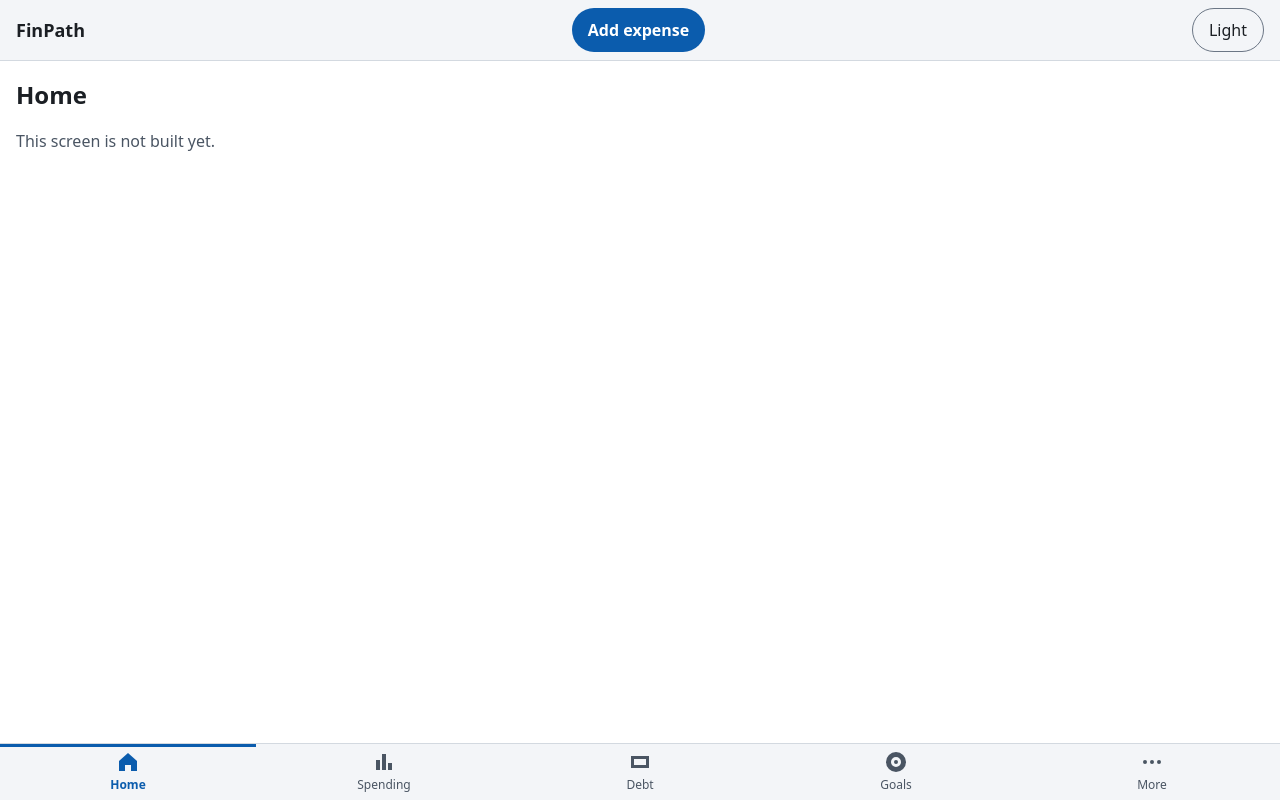
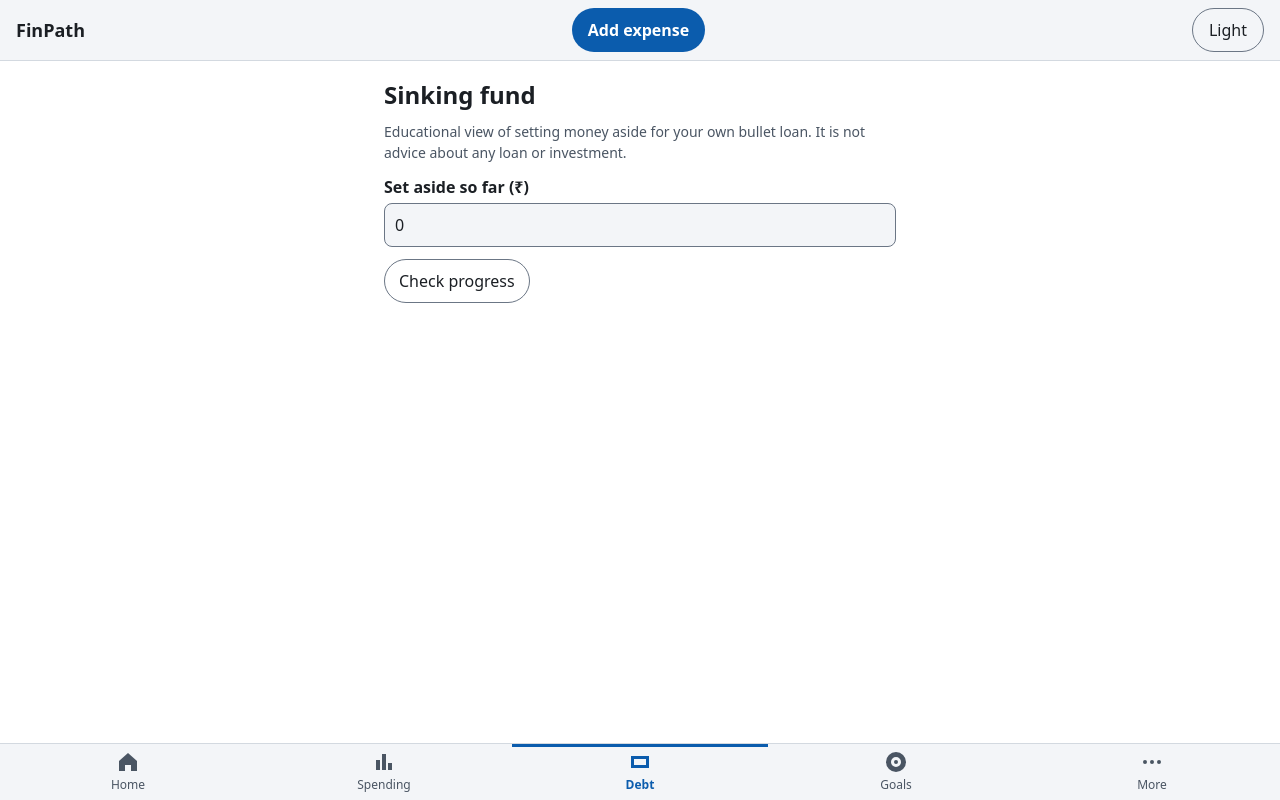
Before and after one commit to infinitysank322/finpath, an Angular app in the folder web/: page /debt/loans/1/sinking-fund in a window 1280 px wide. Before the commit this address led to /home. Built offline with nearby package versions, Linux system fonts and the light colour scheme.

Commit message:
FR-16: T60 sinking-fund card for bullet loans (380 px dark verified)
Co-Authored-By: Claude Sonnet 5.5 <noreply@anthropic.com>
Claude-Session: https://claude.ai/code/session_019PNtjmXREVFzw4xr4iAPUG

```diff
--- a/web/src/app/app.routes.ts
+++ b/web/src/app/app.routes.ts
@@ -15,6 +15,7 @@ export const routes: Routes = [
   { path: 'debt/payoff', loadComponent: () => import('./debt/payoff.component').then((m) => m.PayoffComponent), title: 'Payoff timeline - FinPath' },
   { path: 'debt/loans/:id/interest', loadComponent: () => import('./debt/loan-interest.component').then((m) => m.LoanInterestComponent), title: 'Principal vs interest - FinPath' },
   { path: 'debt/loans/:id/prepay', loadComponent: () => import('./debt/prepay.component').then((m) => m.PrepayComponent), title: 'Prepayment simulator - FinPath' },
+  { path: 'debt/loans/:id/sinking-fund', loadComponent: () => import('./debt/sinking-fund.component').then((m) => m.SinkingFundComponent), title: 'Sinking fund - FinPath' },
   { path: 'debt/emi-guard', loadComponent: () => import('./debt/emi-guard.component').then((m) => m.EmiGuardComponent), title: 'EMI to income - FinPath' },
   { path: 'debt', loadComponent: page, title: 'Debt - FinPath', data: { heading: 'Debt' } },
   { path: 'goals', loadComponent: page, title: 'Goals - FinPath', data: { heading: 'Goals' } },
--- /dev/null
+++ b/web/src/app/debt/sinking-fund-api.service.ts
@@ -0,0 +1,17 @@
+import { HttpClient, HttpParams } from '@angular/common/http';
+import { Injectable, inject } from '@angular/core';
+import { Observable } from 'rxjs';
+import { API_BASE } from '../expense/expense-api.service';
+import { SinkingFundView } from './sinking-fund.models';
+
+/** HTTP edge for the bullet-loan sinking fund (FR-16). Returns API values untouched. */
+@Injectable({ providedIn: 'root' })
+export class SinkingFundApiService {
+  private readonly http = inject(HttpClient);
+  private readonly base = inject(API_BASE);
+
+  status(id: string, savedPaise: number): Observable<SinkingFundView> {
+    const params = new HttpParams().set('savedPaise', savedPaise);
+    return this.http.get<SinkingFundView>(`${this.base}/loans/${encodeURIComponent(id)}/sinking-fund`, { params });
+  }
+}
--- /dev/null
+++ b/web/src/app/debt/sinking-fund-format.ts
@@ -0,0 +1,15 @@
+import { SinkingFundStatus } from './sinking-fund.models';
+
+/** Words for the API's verdict, so colour is never the only signal. */
+export function statusText(s: SinkingFundStatus): string {
+  switch (s) {
+    case 'FUNDED':
+      return 'Fully funded';
+    case 'ON_TRACK':
+      return 'On track';
+    case 'BEHIND':
+      return 'Behind schedule';
+    case 'PAST_DUE':
+      return 'Past the due date';
+  }
+}
--- /dev/null
+++ b/web/src/app/debt/sinking-fund.component.html
@@ -0,0 +1,41 @@
+<h1>Sinking fund</h1>
+<p class="edu">Educational view of setting money aside for your own bullet loan. It is not advice about any loan or investment.</p>
+
+<form (submit)="$event.preventDefault(); load()">
+  <label for="saved">Set aside so far (₹)</label>
+  <input id="saved" inputmode="decimal" autocomplete="off" [value]="saved()" (input)="saved.set($any($event.target).value)" />
+  <button type="submit" class="btn" [disabled]="loading()">Check progress</button>
+</form>
+
+@if (error()) {
+  <p class="error" role="alert">{{ error() }}</p>
+}
+@if (loading()) {
+  <p class="muted" role="status">Checking the fund...</p>
+}
+@if (fund(); as f) {
+  <section class="card" [class.behind]="f.behindSchedule" aria-label="Sinking fund status">
+    <p class="state" data-f="state">{{ label(f.status) }}</p>
+    @if (f.outstandingPaise > 0) {
+      <progress [value]="savedPaise()" [max]="f.outstandingPaise" aria-label="Set aside against the amount due"></progress>
+    }
+    <p class="small" data-f="progress">{{ fmt(savedPaise()) }} set aside of {{ fmt(f.outstandingPaise) }} due</p>
+    <dl>
+      <div><dt>Set aside each cycle</dt><dd data-f="per-cycle">{{ fmt(f.setAsidePerCyclePaise) }}</dd></div>
+      <div><dt>Cycles remaining</dt><dd data-f="cycles">{{ f.cyclesRemaining }}</dd></div>
+      <div><dt>Final cycle amount</dt><dd data-f="final">{{ fmt(f.finalCycleAmountPaise) }}</dd></div>
+      <div><dt>Expected set aside by now</dt><dd data-f="expected">{{ fmt(f.expectedSavedByNowPaise) }}</dd></div>
+      @if (f.catchUpPaise > 0) {
+        <div><dt>Catch-up needed now</dt><dd data-f="catch-up">{{ fmt(f.catchUpPaise) }}</dd></div>
+      }
+    </dl>
+  </section>
+  <section aria-label="Assumptions" class="assumptions">
+    <h2>Assumptions</h2>
+    <ul>
+      <li>The amount set aside is the figure you typed; nothing about your savings is stored.</li>
+      <li>The schedule is a straight line from when the loan was recorded to its due date.</li>
+      <li>This is an educational projection, not advice about any loan or investment.</li>
+    </ul>
+  </section>
+}
--- /dev/null
+++ b/web/src/app/debt/sinking-fund.component.ts
@@ -0,0 +1,59 @@
+import { HttpErrorResponse } from '@angular/common/http';
+import { ChangeDetectionStrategy, Component, inject, signal } from '@angular/core';
+import { ActivatedRoute } from '@angular/router';
+import { errorMessage } from '../plan/plan-format';
+import { exactInr } from './loan-interest-format';
+import { rupeesToPaise } from './prepay-format';
+import { SinkingFundApiService } from './sinking-fund-api.service';
+import { statusText } from './sinking-fund-format';
+import { SinkingFundView } from './sinking-fund.models';
+
+@Component({
+  selector: 'app-sinking-fund',
+  standalone: true,
+  changeDetection: ChangeDetectionStrategy.OnPush,
+  templateUrl: './sinking-fund.component.html',
+  styleUrl: './sinking-fund.css',
+})
+export class SinkingFundComponent {
+  private readonly api = inject(SinkingFundApiService);
+  private readonly id = inject(ActivatedRoute).snapshot.paramMap.get('id') ?? '';
+  /** Every figure shown is exact to the paise and comes from the API. */
+  readonly fmt = exactInr;
+  readonly label = statusText;
+
+  readonly saved = signal('0');
+  /** The paise the user typed, echoed beside the API's figures; no arithmetic on it. */
+  readonly savedPaise = signal(0);
+  readonly fund = signal<SinkingFundView | null>(null);
+  readonly loading = signal(false);
+  readonly error = signal('');
+
+  load(): void {
+    if (this.loading()) return;
+    const paise = rupeesToPaise(this.saved());
+    if (paise === null) {
+      this.error.set('Enter the amount set aside in rupees, for example 50000.');
+      this.fund.set(null);
+      return;
+    }
+    this.loading.set(true);
+    this.error.set('');
+    this.api.status(this.id, paise).subscribe({
+      next: (f) => {
+        this.savedPaise.set(paise);
+        this.fund.set(f);
+        this.loading.set(false);
+      },
+      error: (e: HttpErrorResponse) => {
+        this.fund.set(null);
+        this.loading.set(false);
+        this.error.set(
+          e.status === 400
+            ? 'A sinking fund applies only to a bullet loan with a due date.'
+            : errorMessage(e.status, 'Checking the fund'),
+        );
+      },
+    });
+  }
+}
--- /dev/null
+++ b/web/src/app/debt/sinking-fund.css
@@ -0,0 +1,19 @@
+:host { display: block; max-width: 32rem; margin: 0 auto; }
+h1 { margin: 0 0 .5rem; font-size: 1.5rem; }
+h2 { margin: 1rem 0 .5rem; font-size: 1rem; color: var(--fp-text-muted); }
+.edu, .small { font-size: .875rem; }
+.edu { color: var(--fp-text-muted); margin: 0 0 .75rem; }
+label { display: block; margin-top: .75rem; font-weight: 600; }
+input { display: block; width: 100%; min-height: 44px; margin-top: .25rem; padding: 0 .625rem; box-sizing: border-box; font: inherit; color: var(--fp-text); background: var(--fp-surface); border: 1px solid var(--fp-border-strong); border-radius: 8px; }
+.card { margin-top: 1rem; padding: .75rem; background: var(--fp-surface); border: 1px solid var(--fp-border); border-radius: 12px; }
+.card.behind { border-color: var(--fp-warn-bar); border-width: 2px; border-left-width: 6px; }
+.state { margin: 0 0 .5rem; font-weight: 700; }
+progress { display: block; width: 100%; height: 12px; accent-color: var(--fp-primary); }
+dl { margin: .75rem 0 0; }
+dl div { display: flex; justify-content: space-between; gap: .75rem; padding: .375rem 0; border-bottom: 1px solid var(--fp-border); }
+dt { color: var(--fp-text-muted); }
+dd { margin: 0; text-align: right; font-weight: 600; }
+.assumptions ul { margin: 0; padding-left: 1.25rem; }
+.error { margin: .5rem 0 0; border-left: 4px solid; padding-left: .5rem; }
+.muted { color: var(--fp-text-muted); }
+.btn { min-height: 44px; padding: 0 .875rem; margin-top: .75rem; border: 1px solid var(--fp-border-strong); border-radius: 22px; background: transparent; font: inherit; color: var(--fp-text); }
```
Also changed, not shown: web/src/app/debt/sinking-fund.models.ts (added, +15 -0 lines), 2 other files (tests, documents, lock files or other folders).
